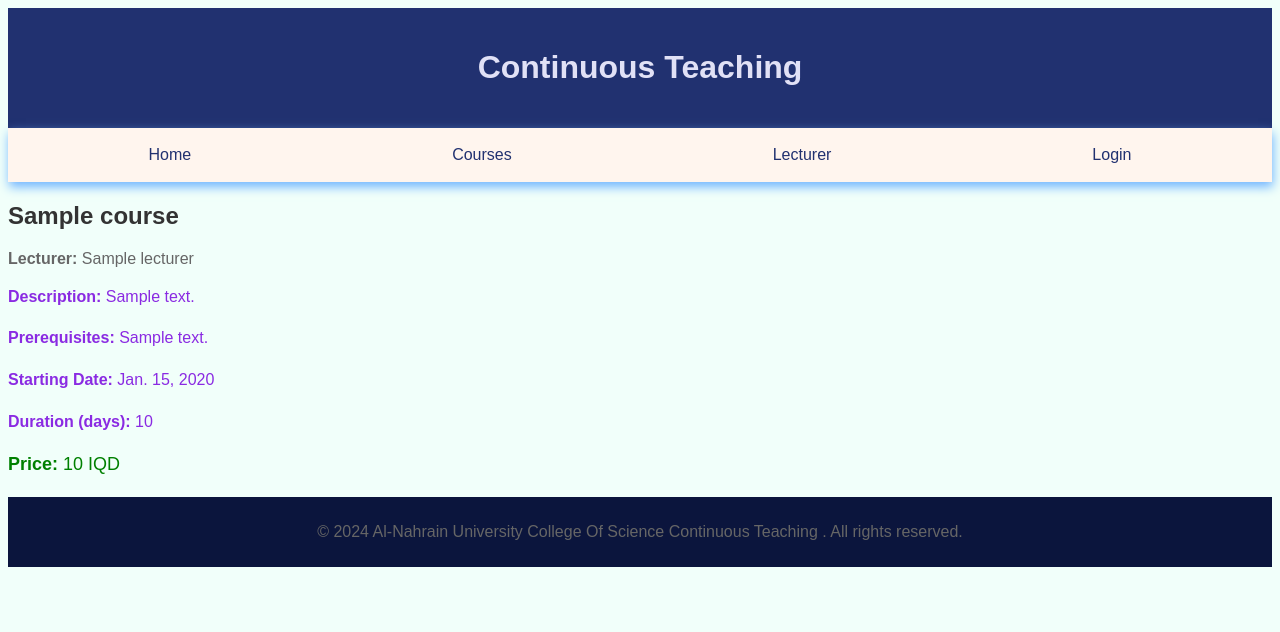
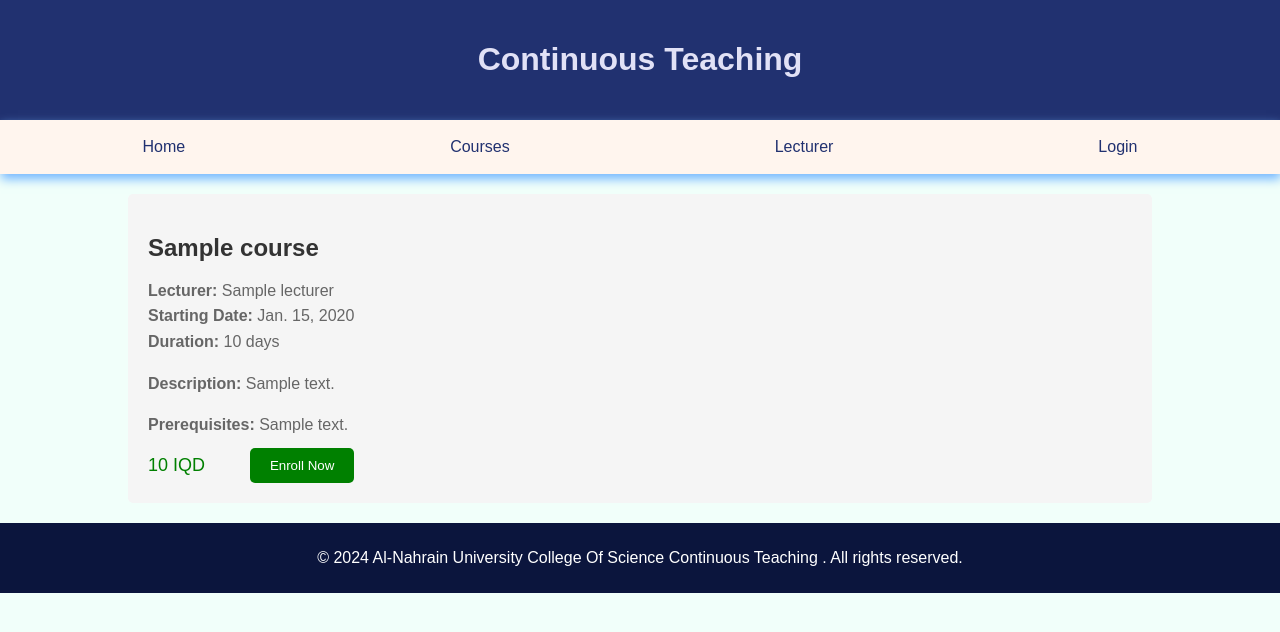
Before and after one commit to Ahmad-Git-Hub/course-management-web-app-Django, a Django app: page /course/1/ in a window 1280 px wide. Shown: the top 632 px of the page. Run offline with Django 5.2, Linux system fonts and the light colour scheme; tables that the repository leaves empty hold one stand-in row (values such as "Sample post").

Commit message:
Change the design of course_detail template

```diff
--- a/core/static/core/course_detail.css
+++ b/core/static/core/course_detail.css
@@ -1,28 +1,60 @@
 body {
   font-family: Arial, sans-serif;
+  margin: 0;
+}
+
+.course-card {
+  display: flex;
+  margin: 20px auto;
+  width: 80%;
+  background-color: #f5f5f5;
+  border-radius: 5px;
+}
+
+.course-card img {
+  width: 30%;
+  object-fit: cover;
+}
+
+.course-details {
+  padding: 20px;
 }
 
 h2 {
   color: #333;
   font-size: 24px;
+  margin-bottom: 10px;
 }
 
-p {
+.course-info,
+.course-description,
+.course-prerequisites {
   color: #666;
   font-size: 16px;
+  line-height: 1.6;
+  margin-bottom: 10px;
 }
 
 strong {
   font-weight: bold;
 }
 
-.course-description, .course-prerequisites, .course-date, .course-duration, .course-price {
-    margin-top: 10px;
-    line-height: 1.6;
-    color: blueviolet;
+.course-price-wrapper {
+  display: flex;
+  align-items: center;
+  justify-content: space-between;
 }
 
-.course-price {
+.price {
   font-size: 18px;
   color: #008000;
 }
+
+button {
+  background-color: #008000;
+  color: #fff;
+  padding: 10px 20px;
+  border: none;
+  border-radius: 5px;
+  cursor: pointer;
+}
--- a/core/templates/core/course_detail.html
+++ b/core/templates/core/course_detail.html
@@ -1,10 +1,26 @@
 {% extends "core/index.html" %}
 {% block content %}
+
+<div class="course-card">
+
+  <div class="course-details">
     <h2>{{ course.course_name }}</h2>
-    <p><strong>Lecturer:</strong> {{ course.lecturer }}</p>
-    <p class="course-description"><strong>Description:</strong> {{ course.description }}</p>
-    <p class="course-prerequisites"><strong>Prerequisites:</strong> {{ course.prerequisites }}</p>
-    <p class="course-date"><strong>Starting Date:</strong> {{ course.starting_date }}</p>
-    <p class="course-duration"><strong>Duration (days):</strong> {{ course.duration_days }}</p>
-    <p class="course-price"><strong>Price: </strong>{{ course.price }} IQD</p>
+    <p class="course-info">
+      <strong>Lecturer:</strong> {{ course.lecturer }}<br>
+      <strong>Starting Date:</strong> {{ course.starting_date }}<br>
+      <strong>Duration:</strong> {{ course.duration_days }} days
+    </p>
+    <p class="course-description">
+      <strong>Description:</strong> {{ course.description }}
+    </p>
+    <p class="course-prerequisites">
+      <strong>Prerequisites:</strong> {{ course.prerequisites }}
+    </p>
+    <div class="course-price-wrapper">
+      <span class="price">{{ course.price }} IQD</span>
+      <button>Enroll Now</button>
+    </div>
+  </div>
+</div>
+
 {% endblock content %}
```
Lines whose indentation alone changed are shown as unchanged.
